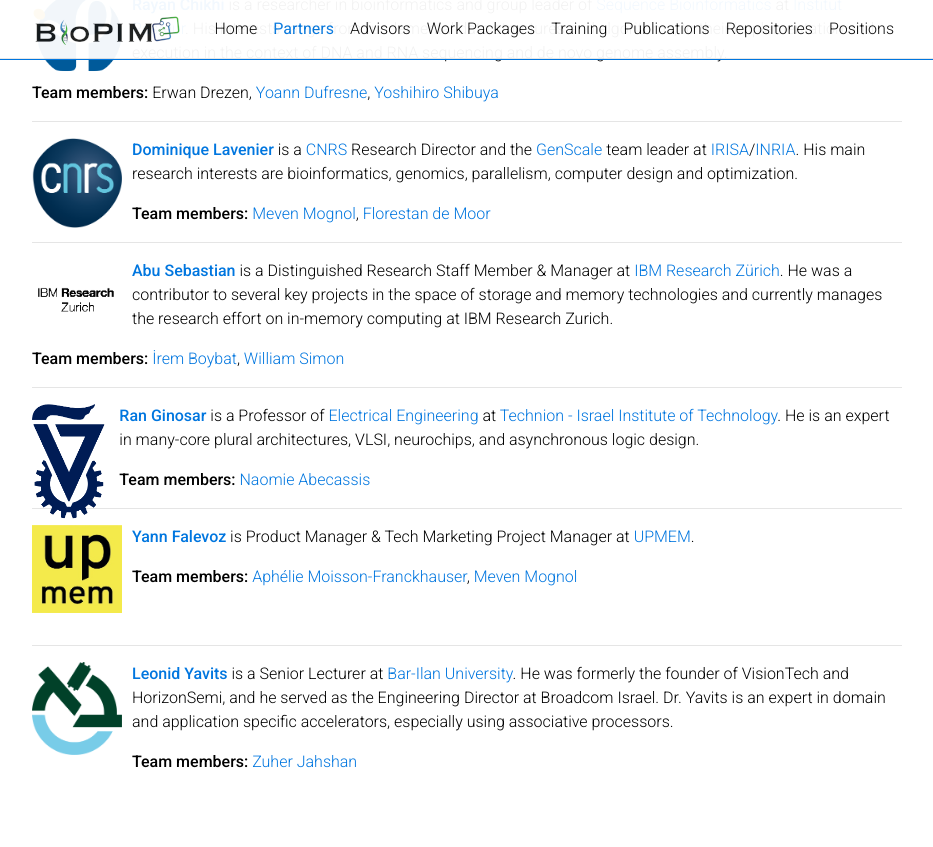
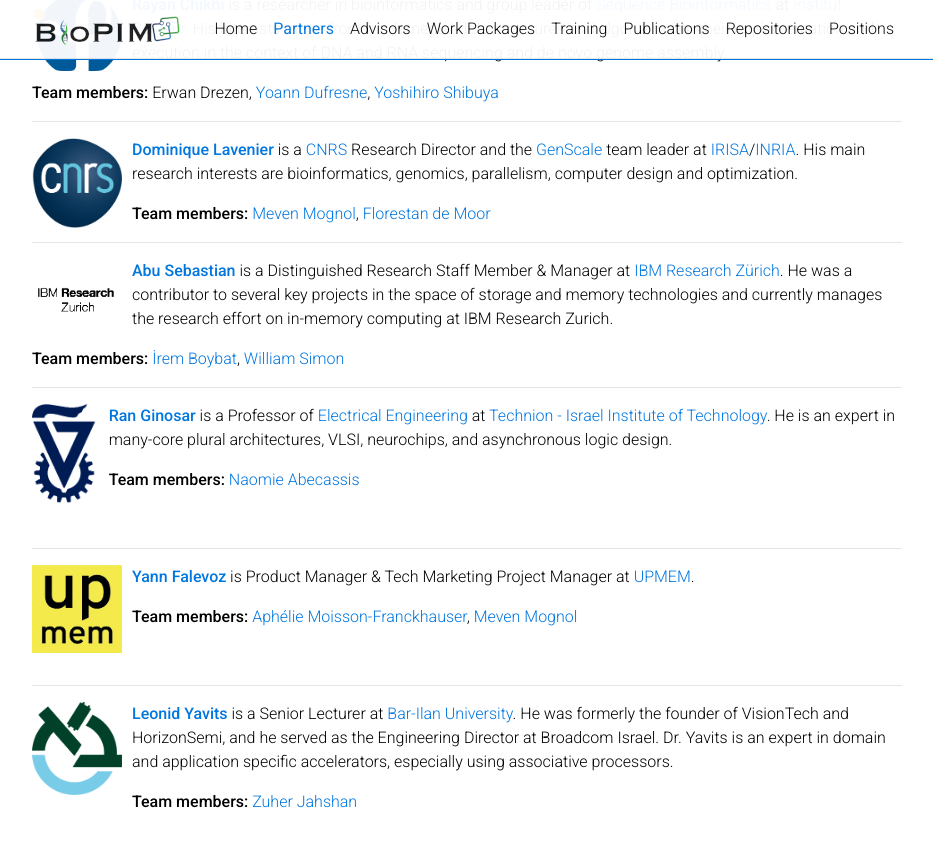
Before and after one commit to BioPIM/biopim.github.io, a Jekyll site: the page built from _pages/partners.md, in a window 1280 px wide and 900 px high, scrolled down 1011 px. Shown: the top 847 px of the window, without its empty margins (173-1106 px from the left). Built offline with Jekyll 4.4.1, drawn with Linux system fonts in a browser that asks for light colours; comment, search, counter and statistics services are not loaded; a style sheet for code colours, icons or effects is not loaded.

Commit message:
technion line

```diff
--- a/_pages/partners.md
+++ b/_pages/partners.md
@@ -55,11 +55,13 @@
 
 ---
 
-<img style="float: left; height:116px; padding-right:10px;" src="../assets/img/technion.png">
+<img style="float: left; height:100px; padding-right:10px;" src="../assets/img/technion.png">
 
 **[Ran Ginosar](https://webee.technion.ac.il/%7Eran/)** is a Professor of [Electrical Engineering](https://ece.technion.ac.il/) at [Technion - Israel Institute of Technology](https://www.technion.ac.il/en/). He is an expert in many-core plural architectures, VLSI, neurochips, and asynchronous logic design.
 
 **Team members:** [Naomie Abecassis](https://www.linkedin.com/in/naomie-abecassis-361661273)
+
+&nbsp;
 
 ---
 
```
